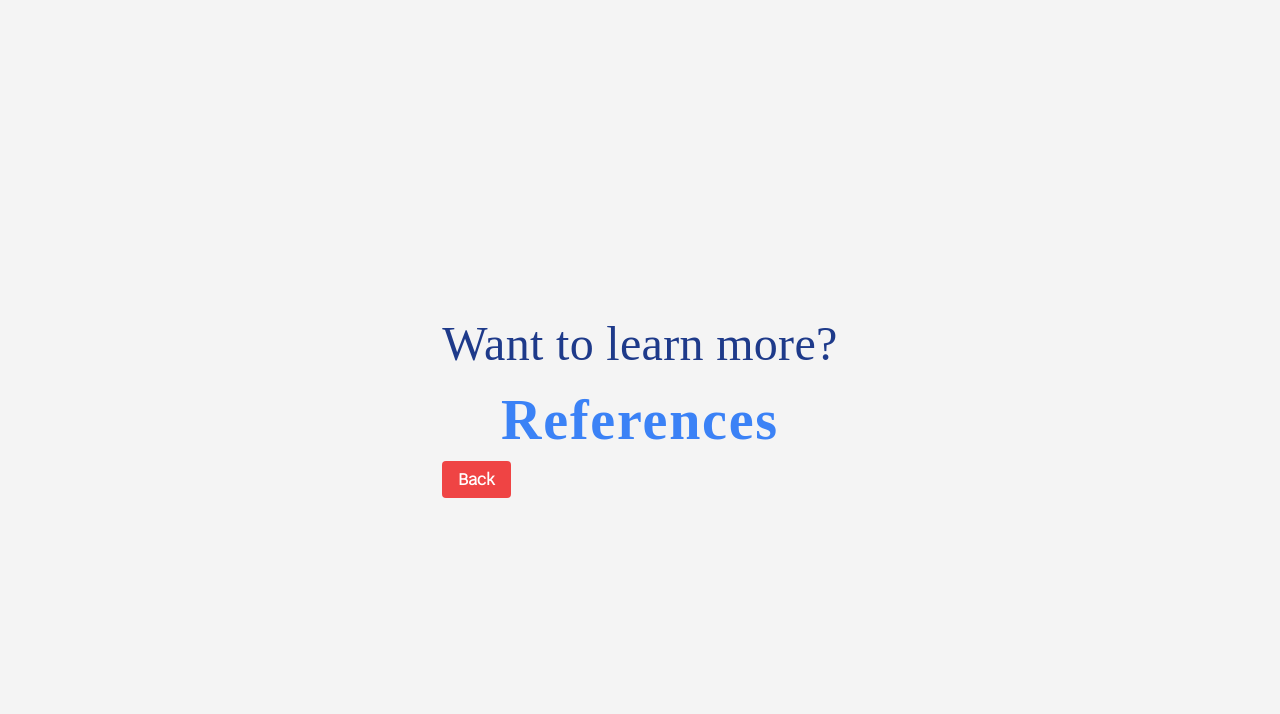
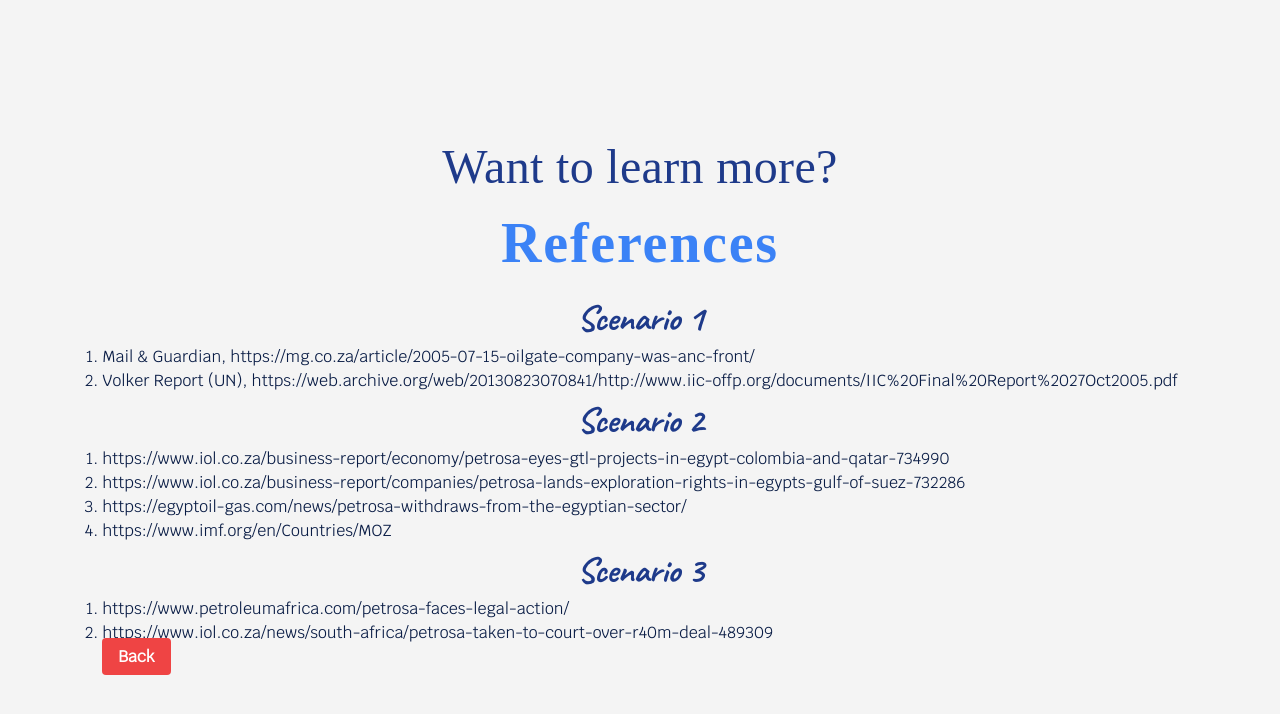
Before and after one commit to OpenUpSA/green-connection-oil-water, a Next.js app: page /en/references in a window 1280 px wide. Shown: the top 714 px of the page. Built offline with nearby package versions, Linux system fonts and the light colour scheme; a web font is replaced by a local one.

Commit message:
Added references to scenarios and the references pafgfe

```diff
--- a/app/[locale]/references/page.tsx
+++ b/app/[locale]/references/page.tsx
@@ -3,14 +3,32 @@
 import { useTranslations } from "next-intl";
 import { Link } from "app/[locale]/navigation";
 
+import { ReferencesList } from "components/referencesList";
+import { Key } from "react";
+
 export default function Page() {
   const t = useTranslations("global");
   const tP = useTranslations("references");
+  const scenarios = t.raw("scenarios");
 
   return (
     <>
       <h1>{tP("title")}</h1>
       <h2>{tP("sub-title")}</h2>
+      {scenarios.map((scenario: any, index: number) => (
+        <>
+          {scenario.references && (
+            <>
+              <h3>
+                {t("scenario-count")}
+                {index + 1}
+              </h3>
+              <ReferencesList references={scenario.references} />
+            </>
+          )}
+        </>
+      ))}
+
       <Link
         href={`/debrief`}
         className="bg-red-500 hover:bg-red-700 text-white font-bold py-2 px-4 rounded"
--- a/app/[locale]/scenarios/[slug]/[answer]/page.tsx
+++ b/app/[locale]/scenarios/[slug]/[answer]/page.tsx
@@ -4,7 +4,7 @@
 import { redirect } from "next/navigation";
 import { Link } from "app/[locale]/navigation";
 
-//import scenarios from "../../../../data/scenarios.json";
+import { ReferencesList } from "components/referencesList";
 
 export default function Page({
   params,
@@ -53,6 +53,12 @@
           {t("finish")}
         </Link>
       )}
+      {scenario.references && (
+        <>
+          <h3>{t("references")}</h3>
+          <ReferencesList references={scenario.references} />
+        </>
+      )}
     </>
   );
 }
--- a/app/[locale]/scenarios/[slug]/page.tsx
+++ b/app/[locale]/scenarios/[slug]/page.tsx
@@ -4,8 +4,9 @@
 import { redirect } from "next/navigation";
 import { Link } from "app/[locale]/navigation";
 import Image from "next/image";
+import { Key } from "react";
 
-import { Key } from "react";
+import { ReferencesList } from "components/referencesList";
 
 export default function Page({
   params,
@@ -93,6 +94,12 @@
           {t("next-scenario")}
         </Link>
       )}
+      {!scenario.options && scenario.references && (
+        <>
+          <h3>{t("references")}</h3>
+          <ReferencesList references={scenario.references} />
+        </>
+      )}
     </>
   );
 }
--- /dev/null
+++ b/components/referencesList/index.tsx
@@ -0,0 +1,20 @@
+"use client";
+
+import { Key } from "react";
+
+export function ReferencesList({ references }: { references: any }) {
+  return (
+    <ol className="list-decimal">
+      {references.map(
+        (reference: { title: string; url: string }, index: Key) => (
+          <li key={index}>
+            {reference.title && <>{reference.title}, </>}
+            <a href={reference.url} target="_blank">
+              {reference.url}
+            </a>
+          </li>
+        )
+      )}
+    </ol>
+  );
+}
--- a/messages/en.json
+++ b/messages/en.json
@@ -65,6 +65,7 @@
         "scenario-count": "Scenario ",
         "next-scenario": "Next scenario",
         "finish": "Finish!",
+        "references": "References",
         "scenarios": [
             {
                 "format": "normal",
@@ -110,7 +111,17 @@
                         "title": "Are you sure you are cut out for this business?",
                         "description": "PetroSA seemingly handed over several early payments to Imvume Management, a company which was later accused by an independent inquiry of illicit dealing under the oil-for-food programme in Iraq - and it did so, apparently, with the government&apos;s blessing. At least R11m of the money paid from PetroSA was alleged to have ended up going back to the ANC to fund its 2004 election campaign. Here&apos;s the real kicker - most of the Iraqi oil never actually came to SA, and you ended up buying from Russia instead! Start as you mean to go on."
                     }
-                }
+                },
+                "references": [
+                    {
+                        "title": "Mail & Guardian",
+                        "url": "https://mg.co.za/article/2005-07-15-oilgate-company-was-anc-front/"
+                    },
+                    {
+                        "title": "Volker Report (UN)",
+                        "url": "https://web.archive.org/web/20130823070841/http://www.iic-offp.org/documents/IIC%20Final%20Report%2027Oct2005.pdf"
+                    }
+                ]
             },
             {
                 "format": "bonus",
@@ -142,16 +153,20 @@
                         "image": "climate-smart-is-economy-smart.png"
                     }
                 ],
-                "answers": {
-                    "correct": {
-                        "title": "You handed over the cash, well done!",
-                        "description": "PetroSA seemingly handed over several early payments to Imvume Management, a company which was later accused by an independent inquiry of illicit dealing under the oil-for-food programme in Iraq - and it did so, apparently, with the government&apos;s blessing. At least R11m of the money paid from PetroSA was alleged to have ended up going back to the ANC to fund its 2004 election campaign. Here&apos;s the real kicker - most of the Iraqi oil never actually came to SA, and you ended up buying from Russia instead! Start as you mean to go on."
+                "references": [
+                    {
+                        "url": "https://www.iol.co.za/business-report/economy/petrosa-eyes-gtl-projects-in-egypt-colombia-and-qatar-734990"
                     },
-                    "incorrect": {
-                        "title": "Are you sure you are cut out for this business?",
-                        "description": "PetroSA seemingly handed over several early payments to Imvume Management, a company which was later accused by an independent inquiry of illicit dealing under the oil-for-food programme in Iraq - and it did so, apparently, with the government&apos;s blessing. At least R11m of the money paid from PetroSA was alleged to have ended up going back to the ANC to fund its 2004 election campaign. Here&apos;s the real kicker - most of the Iraqi oil never actually came to SA, and you ended up buying from Russia instead! Start as you mean to go on."
+                    {
+                        "url": "https://www.iol.co.za/business-report/companies/petrosa-lands-exploration-rights-in-egypts-gulf-of-suez-732286"
+                    },
+                    {
+                        "url": "https://egyptoil-gas.com/news/petrosa-withdraws-from-the-egyptian-sector/"
+                    },
+                    {
+                        "url": "https://www.imf.org/en/Countries/MOZ"
                     }
-                }
+                ]
             },
             {
                 "format": "normal",
@@ -190,7 +205,15 @@
                         "title": "Are you sure you are cut out for this business?",
                         "description": "Ipsum doler sit amet adipiscing elit sed do eiusmod tempor incididunt ut labore et dolore magna aliqua. Start as you mean to go on."
                     }
-                }
+                },
+                "references": [
+                    {
+                        "url": "https://www.petroleumafrica.com/petrosa-faces-legal-action/"
+                    },
+                    {
+                        "url": "https://www.iol.co.za/news/south-africa/petrosa-taken-to-court-over-r40m-deal-489309"
+                    }
+                ]
             },
             {
                 "format": "no-correct-incorrect",
```
